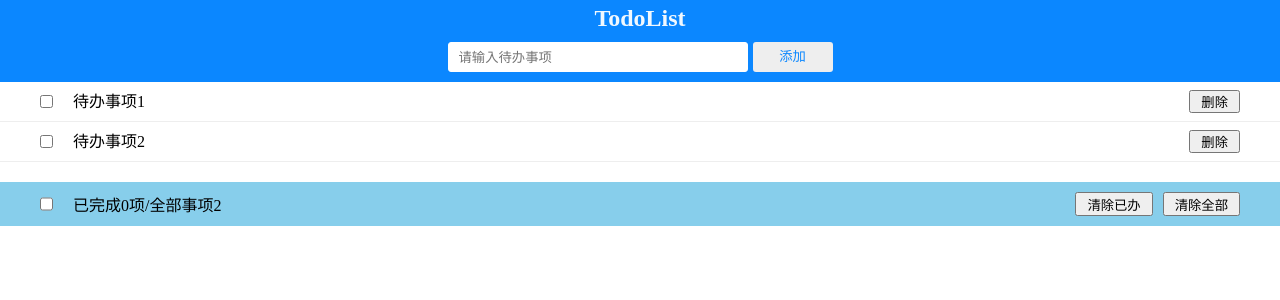
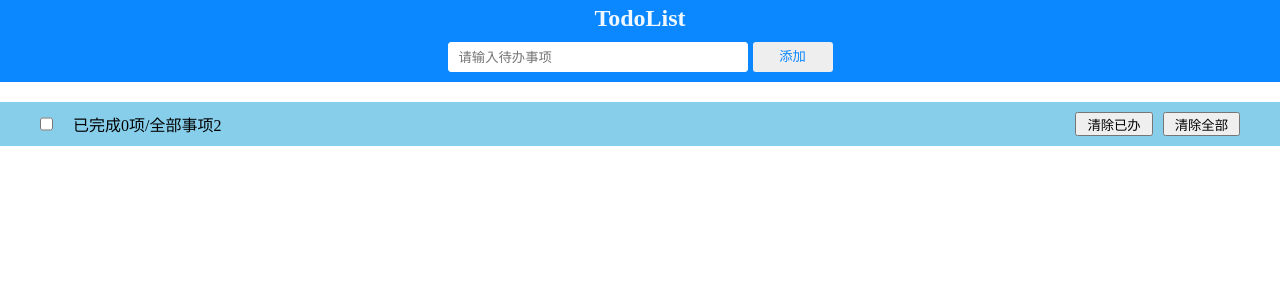
Before and after one commit to reach1020/TodoList_Minecraft_Style, a Vue app: page / in a window 1280 px wide. Shown: the top 300 px of the page. Built offline with nearby package versions, Linux system fonts and the light colour scheme.

Commit message:
5实现列表功能

```diff
--- a/src/App.vue
+++ b/src/App.vue
@@ -1,6 +1,6 @@
 <template>
   <TodoHeader @addTodo="handleAdd"/>
-  <TodoList />
+  <TodoList :todos="todos" />
   <TodoFooter />
 </template>
 
--- a/src/components/Todolist.vue
+++ b/src/components/Todolist.vue
@@ -1,21 +1,23 @@
 <template>
   <main class="todo-list">
     <ul>
-      <li>
-        <input type="checkbox" />
-        <span>待办事项1</span>
-        <button>删除</button>
-      </li>
-      <li>
-        <input type="checkbox" />
-        <span>待办事项2</span>
+      <li v-for="todo in todos" :key="todo.id">
+        <input type="checkbox" :checked="todo.done" />
+        <span>{{ todo.content }}</span>
         <button>删除</button>
       </li>
     </ul>
   </main>
 </template>
 
-<script setup></script>
+<script setup>
+  const props= defineProps({
+    todos:{
+      type:Array,
+      default:()=>[],
+    }
+  })
+</script>
 
 <style scoped>
 .todo-list ul li {
```
